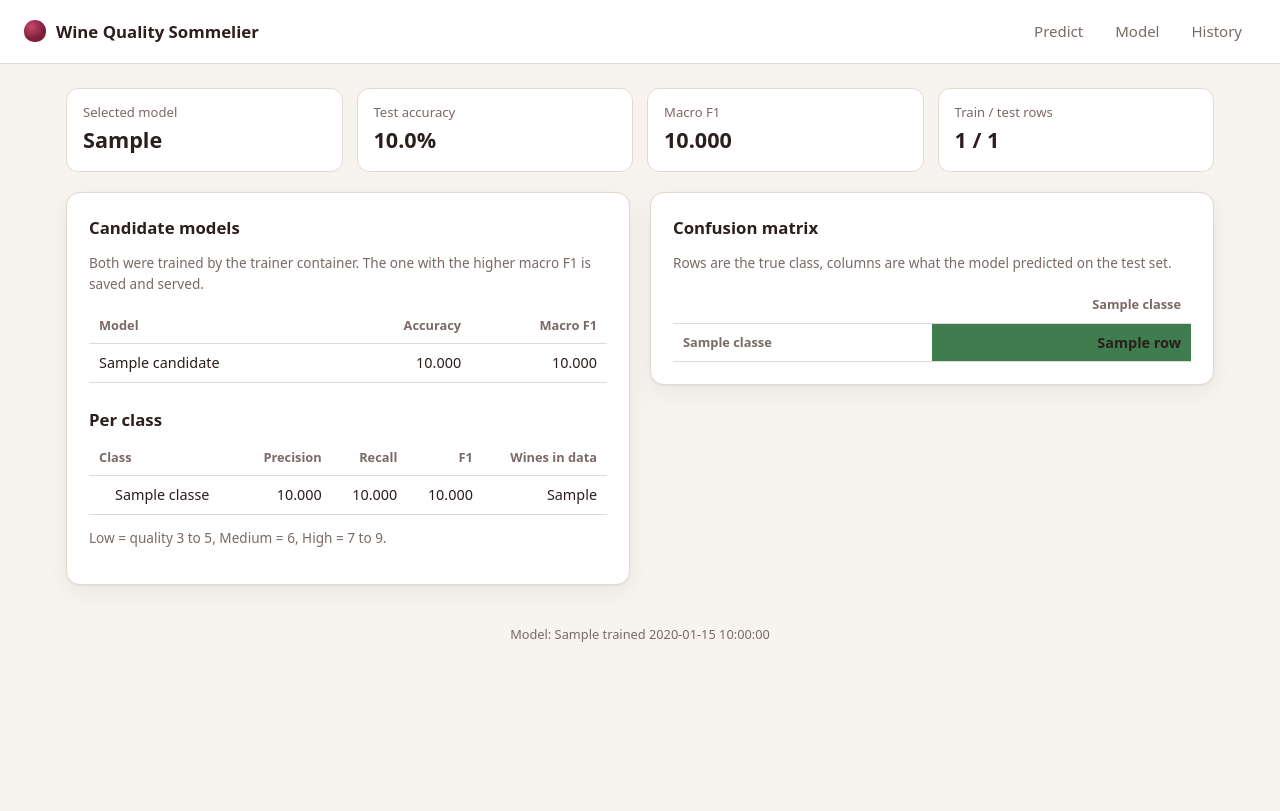
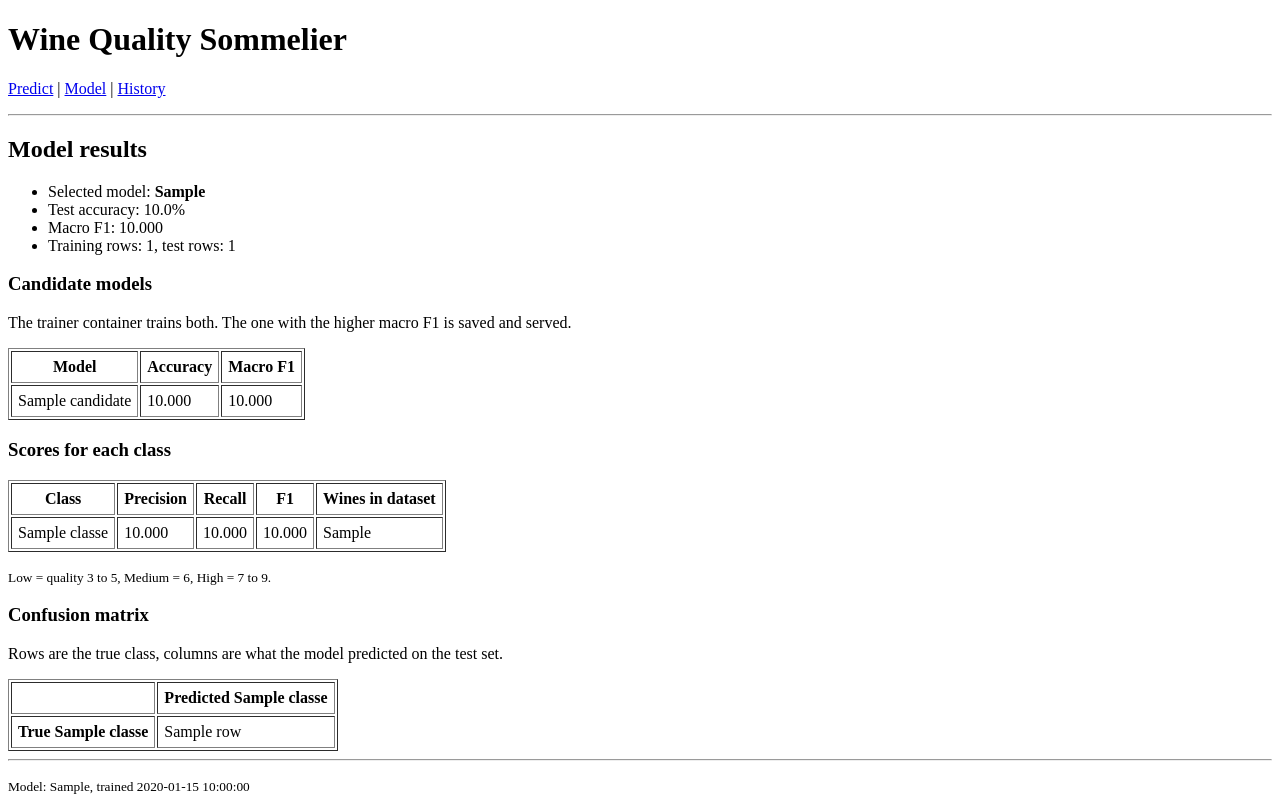
Before and after one commit to arckived/mlops-docker-lab, a Python web app: template src/templates/metrics.html in a window 1280 px wide. Before the commit the page ends 642 px from the top, so only its background shows below. Run offline with Jinja, Linux system fonts and the light colour scheme; the template is opened without the code that fills it: most values are stand-ins (such as "Sample title", 1, 10 or a date in 2020).

Commit message:
Simplify web pages to plain HTML forms
Remove custom CSS and JavaScript. The predict page is now a normal HTML
form that posts to Flask, which runs the model and renders the result.
The JSON API is unchanged.

```diff
--- a/src/static/style.css
+++ /dev/null
@@ -1,178 +0,0 @@
-:root {
-    --bg: #f7f3ef;
-    --surface: #ffffff;
-    --surface-2: #f1ebe5;
-    --text: #2a1f1d;
-    --muted: #7a6a65;
-    --border: #e4d9d1;
-    --accent: #7b1e3a;
-    --accent-ink: #ffffff;
-    --low: #c0533a;
-    --medium: #c9962b;
-    --high: #3f7d4e;
-    --neutral: #8a5a6b;
-    --shadow: 0 1px 2px rgba(42, 31, 29, 0.06), 0 8px 24px rgba(42, 31, 29, 0.06);
-}
-
-@media (prefers-color-scheme: dark) {
-    :root {
-        --bg: #171213;
-        --surface: #221b1c;
-        --surface-2: #2c2324;
-        --text: #f1e9e6;
-        --muted: #ab9a95;
-        --border: #3a2f30;
-        --accent: #d0587b;
-        --accent-ink: #1a1113;
-        --low: #e07a5f;
-        --medium: #e3b84f;
-        --high: #6fb37f;
-        --neutral: #b98a9b;
-        --shadow: none;
-    }
-}
-
-* { box-sizing: border-box; }
-
-body {
-    margin: 0;
-    background: var(--bg);
-    color: var(--text);
-    font: 15px/1.5 system-ui, -apple-system, "Segoe UI", Roboto, sans-serif;
-}
-
-a { color: var(--accent); }
-code { background: var(--surface-2); padding: 1px 5px; border-radius: 4px; font-size: 0.9em; }
-
-.topbar {
-    display: flex;
-    align-items: center;
-    justify-content: space-between;
-    flex-wrap: wrap;
-    gap: 12px;
-    padding: 14px 24px;
-    background: var(--surface);
-    border-bottom: 1px solid var(--border);
-}
-
-.brand { display: flex; align-items: center; gap: 10px; font-weight: 650; font-size: 1.05rem; }
-.logo {
-    width: 22px; height: 22px; border-radius: 50% 50% 45% 45%;
-    background: radial-gradient(circle at 35% 30%, #c8476a, var(--accent) 60%);
-}
-
-nav { display: flex; gap: 4px; }
-nav a {
-    padding: 6px 14px;
-    border-radius: 8px;
-    color: var(--muted);
-    text-decoration: none;
-    font-weight: 500;
-}
-nav a:hover { background: var(--surface-2); color: var(--text); }
-nav a.active { background: var(--accent); color: var(--accent-ink); }
-
-main { max-width: 1180px; margin: 0 auto; padding: 24px 16px 40px; }
-
-footer { text-align: center; color: var(--muted); font-size: 0.8rem; padding: 0 16px 24px; }
-
-.grid { display: grid; grid-template-columns: minmax(0, 1.25fr) minmax(0, 1fr); gap: 20px; align-items: start; }
-.grid.two { grid-template-columns: repeat(2, minmax(0, 1fr)); }
-.side { display: grid; gap: 20px; }
-
-.card {
-    background: var(--surface);
-    border: 1px solid var(--border);
-    border-radius: 14px;
-    padding: 22px;
-    box-shadow: var(--shadow);
-}
-
-h1 { font-size: 1.3rem; margin: 0; }
-h2 { font-size: 1.05rem; margin: 0 0 8px; }
-h2.spaced { margin-top: 24px; }
-.muted { color: var(--muted); }
-.small { font-size: 0.85rem; }
-
-.card-head { display: flex; justify-content: space-between; align-items: center; gap: 12px; flex-wrap: wrap; }
-
-.toggle { display: inline-flex; background: var(--surface-2); border-radius: 10px; padding: 3px; }
-.toggle-btn {
-    border: 0; background: transparent; color: var(--muted);
-    padding: 6px 16px; border-radius: 8px; font: inherit; font-weight: 600; cursor: pointer;
-}
-.toggle-btn.active { background: var(--surface); color: var(--text); box-shadow: var(--shadow); }
-.toggle-btn.active[data-type="red"] { color: var(--accent); }
-
-.field {
-    display: grid;
-    grid-template-columns: 170px minmax(0, 1fr) 64px;
-    align-items: center;
-    gap: 12px;
-    padding: 7px 0;
-    border-bottom: 1px dashed var(--border);
-}
-.field label { font-size: 0.9rem; }
-.field output { text-align: right; font-variant-numeric: tabular-nums; font-weight: 600; }
-input[type="range"] { width: 100%; accent-color: var(--accent); }
-
-.actions { display: flex; justify-content: flex-end; gap: 10px; margin-top: 18px; flex-wrap: wrap; }
-.btn {
-    border: 1px solid transparent; border-radius: 10px; padding: 10px 18px;
-    font: inherit; font-weight: 600; cursor: pointer;
-}
-.btn.primary { background: var(--accent); color: var(--accent-ink); }
-.btn.primary:disabled { opacity: 0.6; cursor: progress; }
-.btn.ghost { background: transparent; border-color: var(--border); color: var(--text); }
-
-.verdict { display: flex; align-items: baseline; gap: 12px; margin: 6px 0 14px; }
-.badge {
-    font-size: 1.6rem; font-weight: 750; padding: 2px 14px; border-radius: 10px;
-    color: #fff;
-}
-.badge.cls-low { background: var(--low); }
-.badge.cls-medium { background: var(--medium); }
-.badge.cls-high { background: var(--high); }
-
-.bars { display: grid; gap: 8px; }
-.bar-row { display: grid; grid-template-columns: 130px minmax(0, 1fr) 52px; gap: 10px; align-items: center; font-size: 0.88rem; }
-.bar-track { height: 10px; background: var(--surface-2); border-radius: 6px; overflow: hidden; }
-.bar-fill { height: 100%; width: 0; border-radius: 6px; transition: width 0.4s ease; }
-.bar-value { text-align: right; font-variant-numeric: tabular-nums; color: var(--muted); }
-
-.cls-low { background: var(--low); }
-.cls-medium { background: var(--medium); }
-.cls-high { background: var(--high); }
-.neutral { background: var(--neutral); }
-
-.dot { display: inline-block; width: 9px; height: 9px; border-radius: 50%; margin-right: 7px; vertical-align: middle; }
-
-.error { color: var(--low); font-weight: 600; }
-
-.stats { display: grid; grid-template-columns: repeat(4, minmax(0, 1fr)); gap: 14px; margin-bottom: 20px; }
-.stat { background: var(--surface); border: 1px solid var(--border); border-radius: 12px; padding: 14px 16px; display: grid; gap: 2px; }
-.stat-label { color: var(--muted); font-size: 0.82rem; }
-.stat-value { font-size: 1.35rem; font-weight: 700; font-variant-numeric: tabular-nums; }
-
-table { width: 100%; border-collapse: collapse; font-size: 0.9rem; }
-th, td { padding: 8px 10px; border-bottom: 1px solid var(--border); text-align: left; }
-th { color: var(--muted); font-weight: 600; font-size: 0.8rem; }
-.num { text-align: right; font-variant-numeric: tabular-nums; }
-tr.picked td { font-weight: 600; }
-.tag { font-size: 0.72rem; background: var(--accent); color: var(--accent-ink); padding: 1px 7px; border-radius: 6px; margin-left: 6px; }
-.table-wrap { overflow-x: auto; }
-
-.cm td.cell { background: color-mix(in srgb, var(--neutral) calc(var(--alpha) * 55%), transparent); }
-.cm td.cell.diag { background: color-mix(in srgb, var(--high) calc(var(--alpha) * 60%), transparent); font-weight: 700; }
-
-@media (max-width: 860px) {
-    .grid, .grid.two { grid-template-columns: 1fr; }
-    .stats { grid-template-columns: repeat(2, minmax(0, 1fr)); }
-}
-
-@media (max-width: 520px) {
-    .topbar { padding: 12px 16px; }
-    .field { grid-template-columns: minmax(0, 1fr) 60px; }
-    .field label { grid-column: 1 / -1; }
-    .bar-row { grid-template-columns: 96px minmax(0, 1fr) 46px; }
-}
--- a/src/templates/base.html
+++ b/src/templates/base.html
@@ -3,27 +3,20 @@
 <head>
     <meta charset="UTF-8">
     <meta name="viewport" content="width=device-width, initial-scale=1.0">
-    <title>{% block title %}Wine Sommelier{% endblock %}</title>
-    <link rel="stylesheet" href="{{ url_for('static', filename='style.css') }}">
+    <title>{% block title %}Wine Quality Sommelier{% endblock %}</title>
 </head>
 <body>
-    <header class="topbar">
-        <div class="brand">
-            <span class="logo" aria-hidden="true"></span>
-            <span>Wine Quality Sommelier</span>
-        </div>
-        <nav>
-            <a href="{{ url_for('index') }}" class="{{ 'active' if request.endpoint == 'index' }}">Predict</a>
-            <a href="{{ url_for('metrics_page') }}" class="{{ 'active' if request.endpoint == 'metrics_page' }}">Model</a>
-            <a href="{{ url_for('history_page') }}" class="{{ 'active' if request.endpoint == 'history_page' }}">History</a>
-        </nav>
-    </header>
-    <main>
-        {% block content %}{% endblock %}
-    </main>
-    <footer>
-        Model: {{ metrics.selected_model if metrics else '' }} trained {{ metrics.trained_at if metrics else '' }}
-    </footer>
-    {% block scripts %}{% endblock %}
+    <h1>Wine Quality Sommelier</h1>
+    <p>
+        <a href="{{ url_for('index') }}">Predict</a> |
+        <a href="{{ url_for('metrics_page') }}">Model</a> |
+        <a href="{{ url_for('history_page') }}">History</a>
+    </p>
+    <hr>
+
+    {% block content %}{% endblock %}
+
+    <hr>
+    <p><small>Model: {{ metrics.selected_model }}, trained {{ metrics.trained_at }}</small></p>
 </body>
 </html>
--- a/src/templates/metrics.html
+++ b/src/templates/metrics.html
@@ -1,68 +1,51 @@
 {% extends "base.html" %}
-{% block title %}Model | Wine Sommelier{% endblock %}
+{% block title %}Model | Wine Quality Sommelier{% endblock %}
 {% block content %}
-<section class="stats">
-    <div class="stat"><span class="stat-label">Selected model</span><span class="stat-value">{{ metrics.selected_model }}</span></div>
-    <div class="stat"><span class="stat-label">Test accuracy</span><span class="stat-value">{{ '%.1f'|format(metrics.accuracy * 100) }}%</span></div>
-    <div class="stat"><span class="stat-label">Macro F1</span><span class="stat-value">{{ '%.3f'|format(metrics.macro_f1) }}</span></div>
-    <div class="stat"><span class="stat-label">Train / test rows</span><span class="stat-value">{{ metrics.n_train }} / {{ metrics.n_test }}</span></div>
-</section>
+<h2>Model results</h2>
+<ul>
+    <li>Selected model: <strong>{{ metrics.selected_model }}</strong></li>
+    <li>Test accuracy: {{ '%.1f'|format(metrics.accuracy * 100) }}%</li>
+    <li>Macro F1: {{ '%.3f'|format(metrics.macro_f1) }}</li>
+    <li>Training rows: {{ metrics.n_train }}, test rows: {{ metrics.n_test }}</li>
+</ul>
 
-<div class="grid two">
-    <section class="card">
-        <h2>Candidate models</h2>
-        <p class="muted small">Both were trained by the trainer container. The one with the higher macro F1 is saved and served.</p>
-        <table>
-            <thead><tr><th>Model</th><th class="num">Accuracy</th><th class="num">Macro F1</th></tr></thead>
-            <tbody>
+<h3>Candidate models</h3>
+<p>The trainer container trains both. The one with the higher macro F1 is saved and served.</p>
+<table border="1" cellpadding="6">
+    <tr><th>Model</th><th>Accuracy</th><th>Macro F1</th></tr>
     {% for name, r in metrics.candidates.items() %}
-            <tr class="{{ 'picked' if name == metrics.selected_model }}">
-                <td>{{ name }}{% if name == metrics.selected_model %} <span class="tag">served</span>{% endif %}</td>
-                <td class="num">{{ '%.3f'|format(r.accuracy) }}</td>
-                <td class="num">{{ '%.3f'|format(r.macro_f1) }}</td>
+    <tr>
+        <td>{{ name }}{% if name == metrics.selected_model %} (served){% endif %}</td>
+        <td>{{ '%.3f'|format(r.accuracy) }}</td>
+        <td>{{ '%.3f'|format(r.macro_f1) }}</td>
     </tr>
     {% endfor %}
-            </tbody>
 </table>
 
-        <h2 class="spaced">Per class</h2>
-        <table>
-            <thead><tr><th>Class</th><th class="num">Precision</th><th class="num">Recall</th><th class="num">F1</th><th class="num">Wines in data</th></tr></thead>
-            <tbody>
+<h3>Scores for each class</h3>
+<table border="1" cellpadding="6">
+    <tr><th>Class</th><th>Precision</th><th>Recall</th><th>F1</th><th>Wines in dataset</th></tr>
     {% for c in classes %}
     <tr>
-                <td><span class="dot cls-{{ c|lower }}"></span>{{ c }}</td>
-                <td class="num">{{ '%.3f'|format(metrics.per_class[c].precision) }}</td>
-                <td class="num">{{ '%.3f'|format(metrics.per_class[c].recall) }}</td>
-                <td class="num">{{ '%.3f'|format(metrics.per_class[c]['f1-score']) }}</td>
-                <td class="num">{{ metrics.class_distribution[c] }}</td>
+        <td>{{ c }}</td>
+        <td>{{ '%.3f'|format(metrics.per_class[c].precision) }}</td>
+        <td>{{ '%.3f'|format(metrics.per_class[c].recall) }}</td>
+        <td>{{ '%.3f'|format(metrics.per_class[c]['f1-score']) }}</td>
+        <td>{{ metrics.class_distribution[c] }}</td>
     </tr>
     {% endfor %}
-            </tbody>
 </table>
-        <p class="muted small">Low = quality 3 to 5, Medium = 6, High = 7 to 9.</p>
-    </section>
+<p><small>Low = quality 3 to 5, Medium = 6, High = 7 to 9.</small></p>
 
-    <section class="card">
-        <h2>Confusion matrix</h2>
-        <p class="muted small">Rows are the true class, columns are what the model predicted on the test set.</p>
-        {% set cm = metrics.confusion_matrix %}
-        {% set ns = namespace(peak=1) %}
-        {% for row in cm %}{% for v in row %}{% if v > ns.peak %}{% set ns.peak = v %}{% endif %}{% endfor %}{% endfor %}
-        <table class="cm">
-            <thead><tr><th></th>{% for c in classes %}<th class="num">{{ c }}</th>{% endfor %}</tr></thead>
-            <tbody>
-            {% for row in cm %}
-            {% set i = loop.index0 %}
+<h3>Confusion matrix</h3>
+<p>Rows are the true class, columns are what the model predicted on the test set.</p>
+<table border="1" cellpadding="6">
+    <tr><th></th>{% for c in classes %}<th>Predicted {{ c }}</th>{% endfor %}</tr>
+    {% for row in metrics.confusion_matrix %}
     <tr>
-                <th>{{ classes[i] }}</th>
-                {% for v in row %}
-                <td class="num cell {{ 'diag' if loop.index0 == i }}" style="--alpha: {{ (v / ns.peak)|round(3) }}">{{ v }}</td>
-                {% endfor %}
+        <th>True {{ classes[loop.index0] }}</th>
+        {% for v in row %}<td>{{ v }}</td>{% endfor %}
     </tr>
     {% endfor %}
-            </tbody>
 </table>
-    </section>
-</div>
 {% endblock %}
```
Also changed, not shown: src/app.py (+48 -21 lines), src/static/app.js (deleted, +0 -88 lines), src/templates/history.html (+16 -27 lines), src/templates/index.html (+48 -63 lines), README.md, 4 other files. Lines whose indentation alone changed are shown as unchanged.
